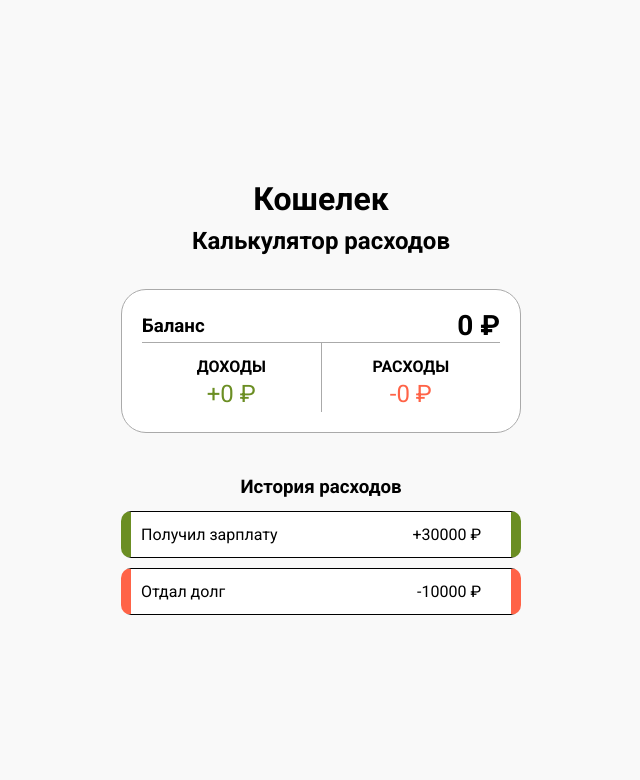
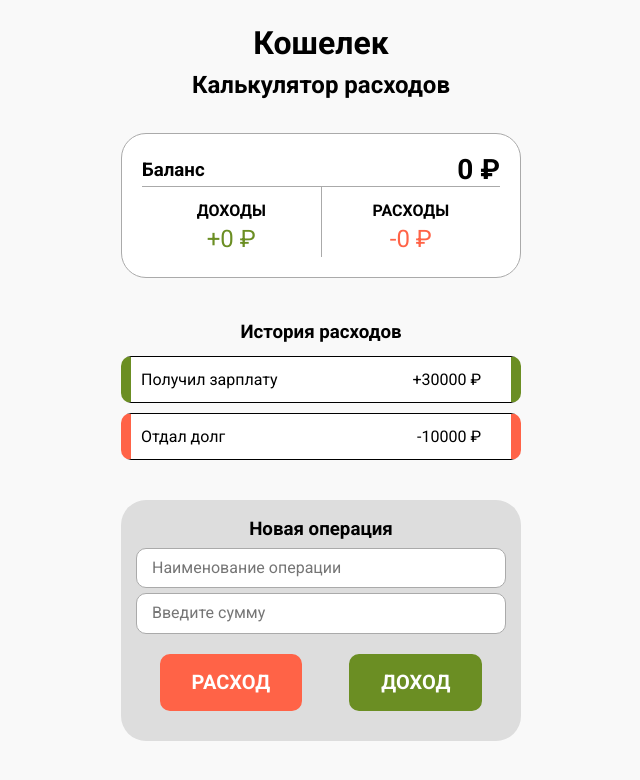
Before and after one commit to denyschornyi/Money-calculator, a React (Create React App) app: page / in a window 1280 px wide. Shown: the top 780 px of the page, without its empty margins (319-959 px from the left). Built offline with nearby package versions, Linux system fonts and the light colour scheme.

Commit message:
Added a form component

```diff
--- a/src/App.js
+++ b/src/App.js
@@ -46,6 +46,26 @@ function App() {
                 </li>
             </ul>
         </section>
+
+        <section className="operation">
+            <h3>Новая операция</h3>
+
+            <form id="form">
+                <label>
+                    <input type="text" className="operation__fields operation__name" placeholder="Наименование операции" />
+                </label>
+                <label>
+                    <input type="number" className="operation__fields operation__amount" placeholder="Введите сумму"/>
+                </label>
+
+                <div className="operation__btns">
+                    <button type="submit" className="operation__btn operation__btn-subtract">РАСХОД</button>
+                    <button type="submit" className="operation__btn operation__btn-add">ДОХОД</button>
+                </div>
+
+            </form>
+        </section>
+
         </div>
       </main>
     </React.Fragment>
```
